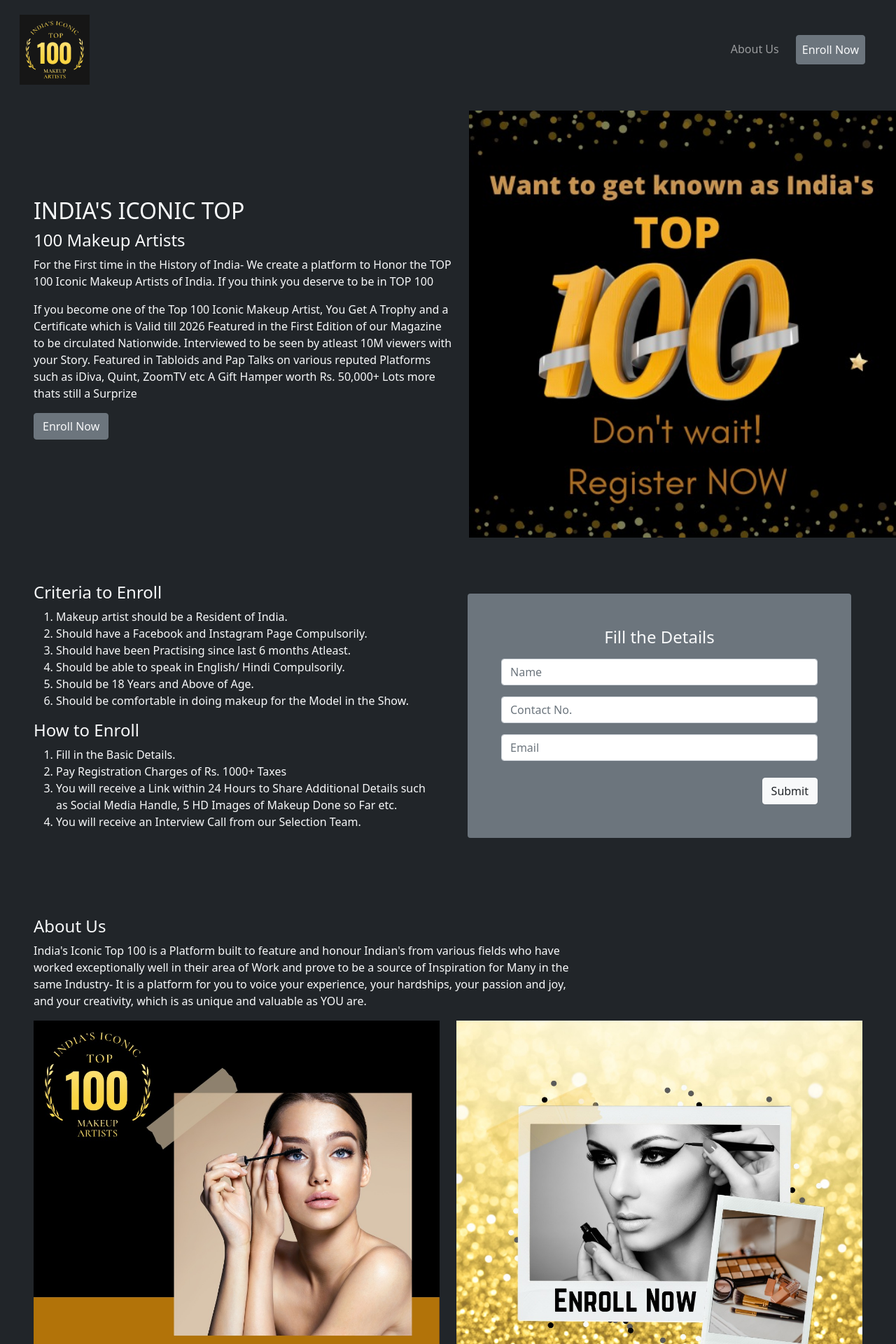
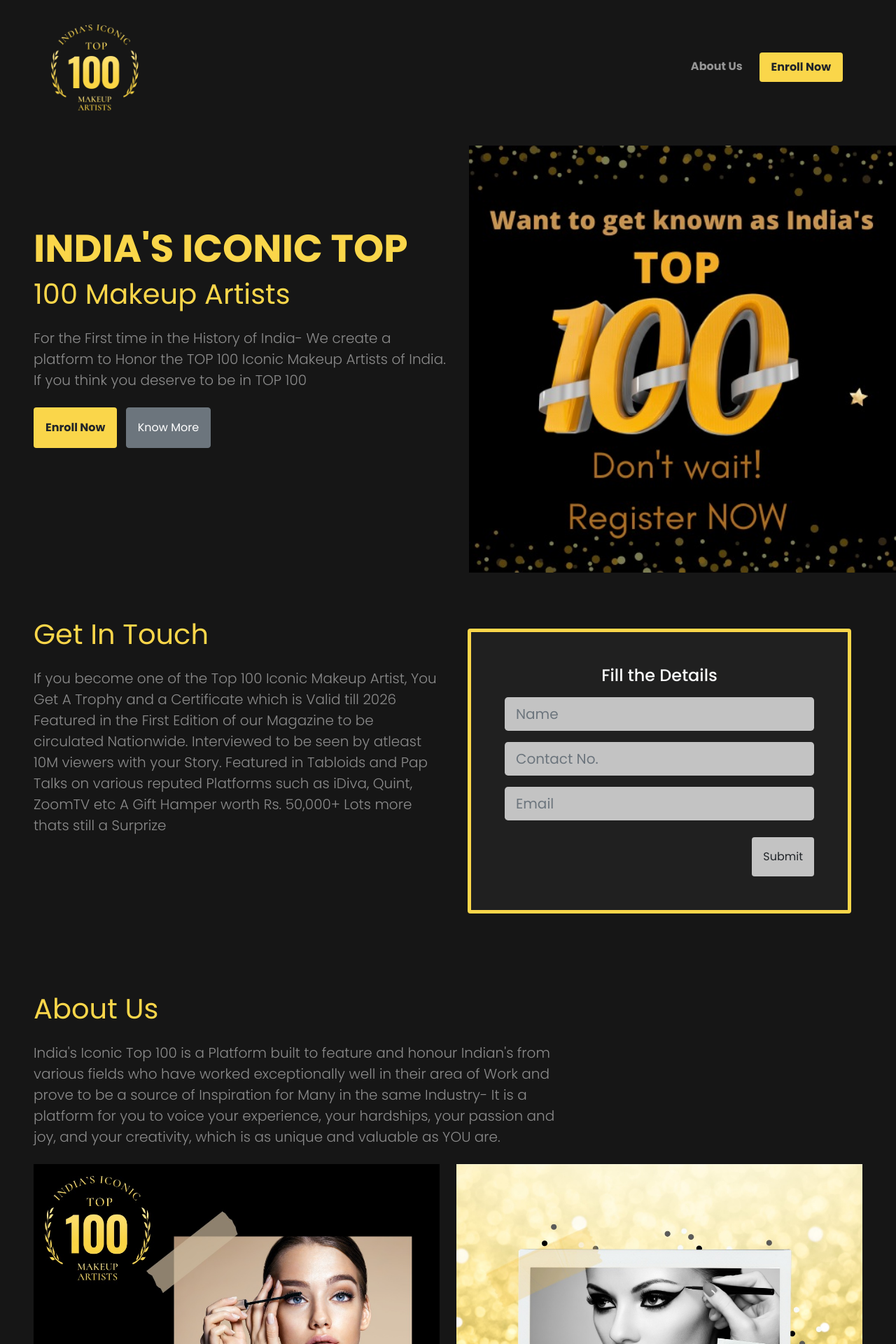
Before and after one commit to VishalXtyagi/IndiaIconic, a Flask app: page / in a window 1280 px wide. Shown: the top 1920 px of the page at 70% size. Run offline with Flask 2, Linux system fonts and the light colour scheme; some libraries are stand-ins or nearby versions.

Commit message:
Version 2

```diff
--- a/static/css/style.css
+++ b/static/css/style.css
@@ -1,3 +1,7 @@
+@import url('https://fonts.googleapis.com/css2?family=Poppins:wght@100;200;300;400;500;600;700;800;900&display=swap');
+* {
+    font-family: 'Poppins', sans-serif;
+}
 a {
     color: #f8f9fa;
     text-decoration: none;
@@ -6,10 +10,38 @@ a:hover {
     color: darkgray;
 }
 .logo {
-    height: 100px;
+    height: 150px;
 }
 #error {
     height: 100vh;
+}
+.text-golden {
+    color: #fad64a !important;
+}
+.bg-golden,.btn-golden {
+    background-color: #fad64a !important;
+}
+.bg-dark {
+    background-color: #161616 !important;
+}
+.nav-item .nav-link, .btn-golden {
+    font-weight: 700;
+}
+.text-bolder {
+    font-weight: 700;
+    font-size: 55px;
+}
+.text-bold {
+    font-weight: 400;
+    font-size: 40px;
+}
+form {
+    background-color: #202020;
+    border: 1px solid #fad64a!important;
+}
+.form-control, form .btn {
+    background-color: #c3c3c3;
+    border: none;
 }
 footer {
     padding: 2.5rem 0;
--- a/templates/home.html
+++ b/templates/home.html
@@ -4,17 +4,21 @@
 <div class="container-fluid py-3 ps-lg-5 bg-dark text-light">
     <div class="row align-items-center">
         <div class="col-md-6 mb-3">
-                <h2 class="text-uppercase">India's Iconic Top</h2>
-                <h4>100 Makeup Artists</h4>
-                <p>For the First time in the History of India- We create a platform to Honor the TOP 100 Iconic Makeup Artists of India. If you think you deserve to be in TOP 100</p>
-                <p>If you become one of the Top 100 Iconic Makeup Artist, You Get
+            <h1 class="text-uppercase text-golden text-bolder">India's Iconic Top</h1>
+            <h4 class=" mb-lg-4 mb-3 text-golden text-bold">100 Makeup Artists</h4>
+            <p class="lead text-white-50 mb-lg-4 mb-3">For the First time in the History of India- We create a platform to Honor the TOP 100 Iconic Makeup Artists of India. If you think you deserve to be in TOP 100</p>
+            <!-- <p class="lead text-white-50">If you become one of the Top 100 Iconic Makeup Artist, You Get
                 A Trophy and a Certificate which is Valid till 2026
                 Featured in the First Edition of our Magazine to be circulated Nationwide.
                 Interviewed to be seen by atleast 10M viewers with your Story.
                 Featured in Tabloids and Pap Talks on various reputed Platforms such as iDiva, Quint, ZoomTV etc
                 A Gift Hamper worth Rs. 50,000+
-                    Lots more thats still a Surprize</p>
-                <a href="#enrollments" class="btn btn-secondary text-light">Enroll Now</a>
+                Lots more thats still a Surprize</p> -->
+                <div class="flex mb-5">
+                    <a class="btn btn-golden text-dark p-3 me-2" href="#enrollments">Enroll Now</a>
+                    <a class="btn btn-secondary text-white p-3" href="#about">Know More</a>
+                </div>
+
         </div>
         <div class="col-md-6 pe-lg-0">
             <img src="{{ url_for('static', filename='img/register-now.jpeg') }}" alt="India's Iconic Top" class="w-100">
@@ -24,31 +28,23 @@
 <div class="container-fluid p-5 bg-dark text-light" id="enrollments">
     <div class="row">
         <div class="col-md-6">
-                <h4>Criteria to Enroll</h4>
-                <ol>
-                    <li>Makeup artist should be a Resident of India.</li>
-                    <li>Should have a Facebook and Instagram Page Compulsorily.</li>
-                    <li>Should have been Practising since last 6 months Atleast.</li>
-                    <li>Should be able to speak in English/ Hindi Compulsorily.</li>
-                    <li>Should be 18 Years and Above of Age.</li>
-                    <li>Should be comfortable in doing makeup for the Model in the Show.</li>
-                </ol>
-                <h4>How to Enroll</h4>
-                <ol>
-                    <li>Fill in the Basic Details.</li>
-                    <li>Pay Registration Charges of Rs. 1000+ Taxes</li>
-                    <li>You will receive a Link within 24 Hours to Share Additional Details such as Social Media Handle, 5 HD Images of Makeup Done so Far etc.</li>
-                    <li>You will receive an Interview Call from our Selection Team.</li>
-                </ol>
+            <h4 class="text-golden text-bold mb-lg-4 mb-3">Get In Touch</h4>
+            <p class="lead text-white-50 mb-3">If you become one of the Top 100 Iconic Makeup Artist, You Get
+                A Trophy and a Certificate which is Valid till 2026
+                Featured in the First Edition of our Magazine to be circulated Nationwide.
+                Interviewed to be seen by atleast 10M viewers with your Story.
+                Featured in Tabloids and Pap Talks on various reputed Platforms such as iDiva, Quint, ZoomTV etc
+                A Gift Hamper worth Rs. 50,000+
+                Lots more thats still a Surprize</p>
         </div>
         <div class="col-md-6">
-                <form action="{{ url_for('home') }}" method="post" class="m-lg-3 p-5 text-light bg-secondary text-center rounded needs-validation" novalidate>
+            <form action="{{ url_for('home') }}" method="post" class="m-lg-3 p-5 text-light border-5 text-center rounded needs-validation" novalidate>
                 <h4 class="mb-3">Fill the Details</h4>
-                    <input type="text" name="name" class="form-control w-100 mb-3" placeholder="Name" autocomplete="off" required>
-                    <input type="tel" name="phone" class="form-control w-100 mb-3" pattern="[789][0-9]{9}" placeholder="Contact No." autocomplete="off" required>
-                    <input type="email" name="email" class="form-control w-100 mb-4" pattern="[a-z0-9._%+-]+@[a-z0-9.-]+\.[a-z]{2,}$" placeholder="Email" autocomplete="off" required>
+                <input type="text" name="name" class="form-control form-control-lg w-100 mb-3" placeholder="Name" autocomplete="off" required>
+                <input type="tel" name="phone" class="form-control form-control-lg w-100 mb-3" pattern="[789][0-9]{9}" placeholder="Contact No." autocomplete="off" required>
+                <input type="email" name="email" class="form-control form-control-lg w-100 mb-4" pattern="[a-z0-9._%+-]+@[a-z0-9.-]+\.[a-z]{2,}$" placeholder="Email" autocomplete="off" required>
                 <div class="text-lg-end">
-                        <button type="submit" class="btn btn-light text-dark">Submit</button>
+                    <button type="submit" class="btn btn-light text-dark p-3">Submit</button>
                 </div>
             </form>
         </div>
@@ -57,8 +53,8 @@
 <div class="container-fluid p-5 bg-dark text-light" id="about">
     <div class="row">
         <div class="col-md-8">
-                <h4>About Us</h4>
-                <p>India's Iconic Top 100 is a Platform built to feature and honour Indian's from various fields who have worked exceptionally well in their area of Work and prove to be a source of Inspiration for Many in the same Industry- It is a platform for you to voice your experience, your hardships, your passion and joy, and your creativity, which is as unique and valuable as YOU are. </p>
+            <h4 class="text-golden text-bold mb-lg-4 mb-3">About Us</h4>
+            <p class="lead text-white-50 mb-3 mb-lg-4">India's Iconic Top 100 is a Platform built to feature and honour Indian's from various fields who have worked exceptionally well in their area of Work and prove to be a source of Inspiration for Many in the same Industry- It is a platform for you to voice your experience, your hardships, your passion and joy, and your creativity, which is as unique and valuable as YOU are. </p>
         </div>
     </div>
     <div class="row">
@@ -70,22 +66,36 @@
         </div>
     </div>
 </div>
-    <div class="container-fluid p-5 bg-dark text-light" id="enrollments">
+<div class="container-fluid p-5 bg-dark text-light">
     <div class="row">
         <div class="col-md-6 mb-3">
-                <h4>Join Us Now</h4>
-                <p>Don't miss this Golden Opportunity to get Featured in India's Top 100 Iconic Makeup Artist. You don't really need count of Followers to SHine- All you need is the Art as an Artist- If you Belive in yourself... We are happy to open the doors for you, to make you Popular and add more Crdibility to your Talent by our Exclusive Certificate.</p>
+            <h4 class="text-golden text-bold mb-lg-4 mb-3">How to enroll</h4>
+            <ol class="lead text-white-50 mb-3 mb-lg-4">
+                <li>Fill in the Basic Details.</li>
+                <li>Pay Registration Charges of Rs. 1000+ Taxes</li>
+                <li>You will receive a Link within 24 Hours to Share Additional Details such as Social Media Handle, 5 HD Images of Makeup Done so Far etc.</li>
+                <li>You will receive an Interview Call from our Selection Team.</li>
+            </ol>
         </div>
-            <div class="col-md-6">
-                <form action="{{ url_for('home') }}" method="post" class="m-lg-3 p-5 text-light bg-secondary text-center rounded needs-validation" novalidate>
-                    <h4 class="mb-3">Fill the Details</h4>
-                    <input type="text" name="name" class="form-control w-100 mb-3" placeholder="Name" required>
-                    <input type="tel" name="phone" class="form-control w-100 mb-3" pattern="[789][0-9]{9}" placeholder="Contact No." required>
-                    <input type="email" name="email" class="form-control w-100 mb-4" pattern="[a-z0-9._%+-]+@[a-z0-9.-]+\.[a-z]{2,}$" placeholder="Email" required>
-                    <div class="text-lg-end">
-                        <button type="submit" class="btn btn-light text-dark">Submit</button>
+        <div class="col-md-6 mb-3">
+            <h4 class="text-golden text-bold mb-lg-4 mb-3">Criteria</h4>
+            <ol class="lead text-white-50 mb-3 mb-lg-4">
+                <li>Makeup artist should be a Resident of India.</li>
+                <li>Should have a Facebook and Instagram Page Compulsorily.</li>
+                <li>Should have been Practising since last 6 months Atleast.</li>
+                <li>Should be able to speak in English/ Hindi Compulsorily.</li>
+                <li>Should be 18 Years and Above of Age.</li>
+                <li>Should be comfortable in doing makeup for the Model in the Show.</li>
+            </ol>
         </div>
-                </form>
+    </div>
+</div>
+<div class="container-fluid p-5 bg-dark text-light">
+    <div class="row">
+        <div class="col-md-8 mb-3">
+            <h4 class="text-golden text-bold mb-lg-4 mb-3">Join Us Now</h4>
+            <p class="lead text-white-50 mb-3 mb-lg-4">Don't miss this Golden Opportunity to get Featured in India's Top 100 Iconic Makeup Artist. You don't really need count of Followers to SHine- All you need is the Art as an Artist- If you Belive in yourself... We are happy to open the doors for you, to make you Popular and add more Crdibility to your Talent by our Exclusive Certificate.</p>
+            <a class="btn btn-golden text-dark p-3 me-2" href="#enrollments">Enroll Now</a>
         </div>
     </div>
 </div>
--- a/templates/includes/base.html
+++ b/templates/includes/base.html
@@ -8,22 +8,22 @@
     <link rel="stylesheet" href="{{ url_for('static', filename='css/style.css') }}">
 </head>
 <body>
-    <nav class="navbar navbar-expand navbar-dark bg-dark p-3" aria-label="Second navbar example">
+  <nav class="navbar navbar-expand navbar-dark bg-dark px-lg-5 py-lg-3" aria-label="Navbar">
     <div class="container-fluid">
       <a class="navbar-brand" href="{{ url_for('home') }}">
         <img src="{{ url_for('static', filename='img/logo.jpeg') }}" alt="Logo" class="logo">
       </a>
-          <button class="navbar-toggler" type="button" data-bs-toggle="collapse" data-bs-target="#navbarsExample02" aria-controls="navbarsExample02" aria-expanded="false" aria-label="Toggle navigation">
+      <button class="navbar-toggler" type="button" data-bs-toggle="collapse" data-bs-target="#navbarMain" aria-controls="navbarMain" aria-expanded="false" aria-label="Toggle navigation">
         <span class="navbar-toggler-icon"></span>
       </button>
 
-          <div class="collapse navbar-collapse" id="navbarsExample02">
+      <div class="collapse navbar-collapse" id="navbarMain">
         <ul class="navbar-nav ms-auto">
           <li class="nav-item active">
-                <a class="nav-link me-sm-3" href="#about">About Us</a>
+            <a class="nav-link me-sm-3" href="#">About Us</a>
           </li>
           <li class="nav-item">
-                <a class="nav-link me-lg-3 btn btn-secondary text-light" href="#enrollments">Enroll Now</a>
+            <a class="nav-link me-lg-3 btn btn-golden text-dark px-3 py-2" href="#enrollments">Enroll Now</a>
           </li>
         </ul>
       </div>
```
Lines whose indentation alone changed are shown as unchanged.
